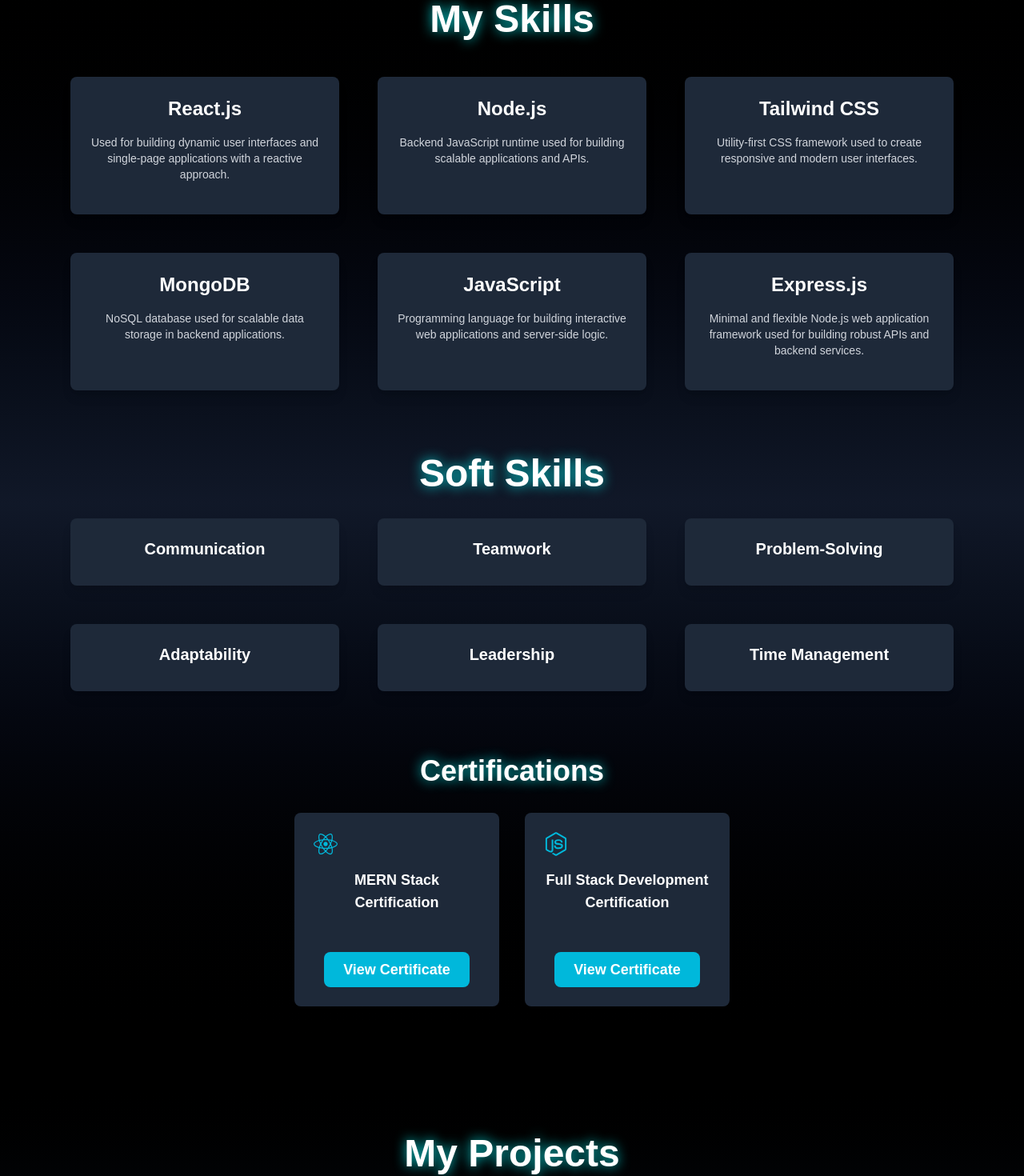
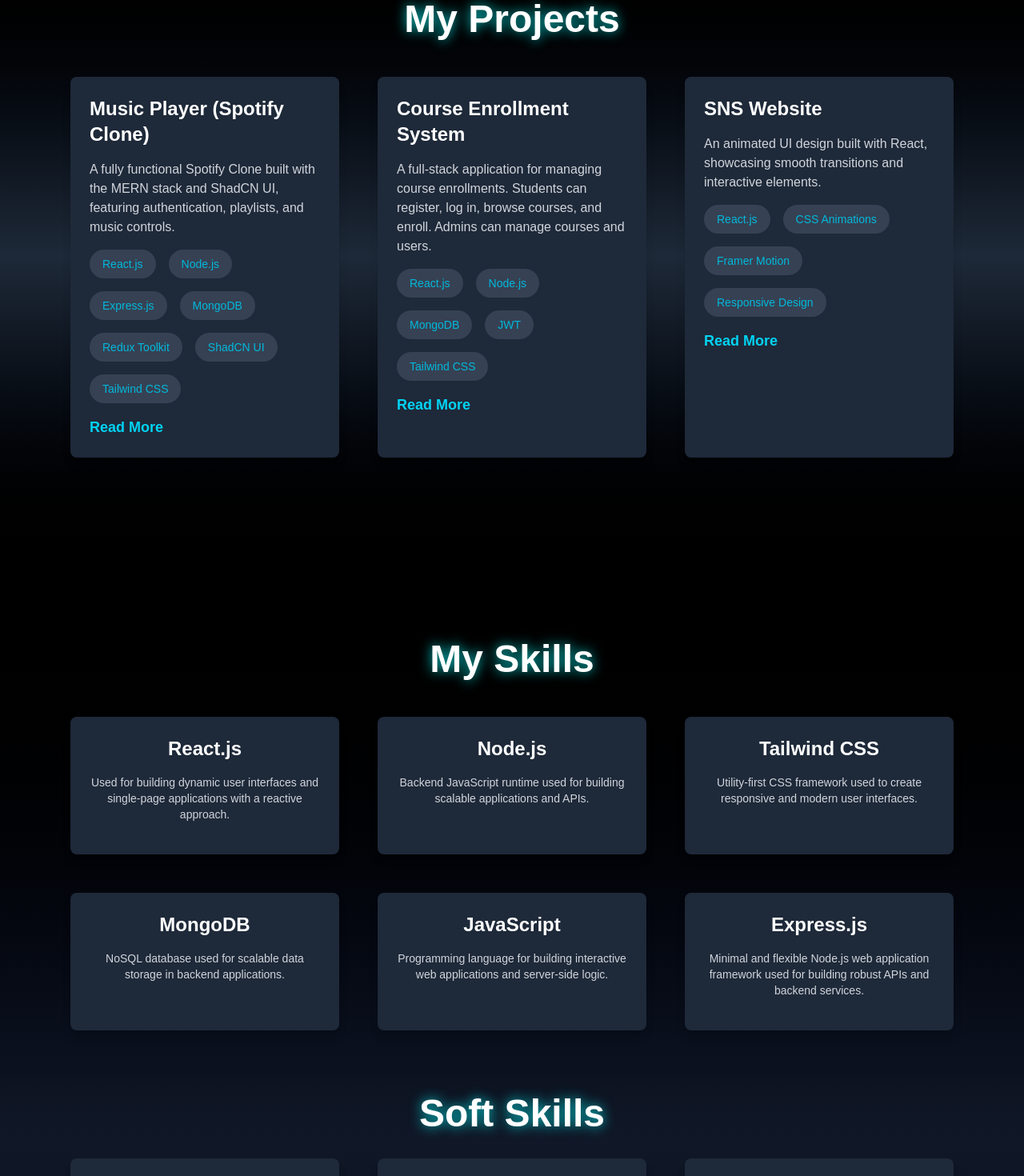
Before and after one commit to yashdark01/myportfolio, a React (Vite) app in the folder portfolio/: page / in a window 1280 px wide. Shown: the part 2600-4070 px from the top of the page at 80% size. Built offline with nearby package versions, Linux system fonts and the light colour scheme.

Commit message:
Update App.jsx

```diff
--- a/portfolio/src/App.jsx
+++ b/portfolio/src/App.jsx
@@ -24,9 +24,10 @@ const App = () => {
       >
 
         <Experience />
+         <Projects />
         <Skills />
       </motion.div>
-      <Projects />
+
       <Contact />
     </div>
   );
```
